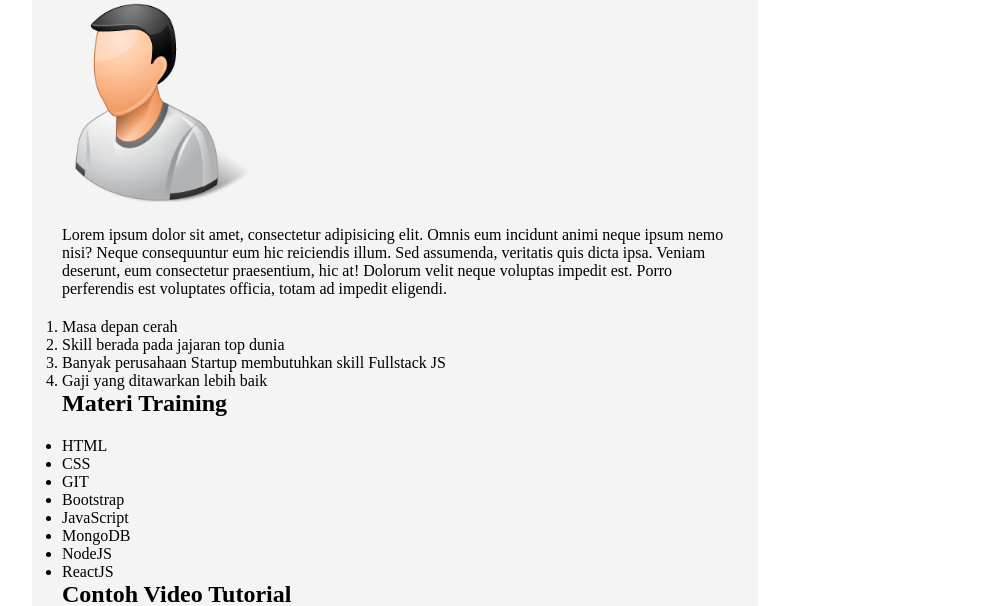
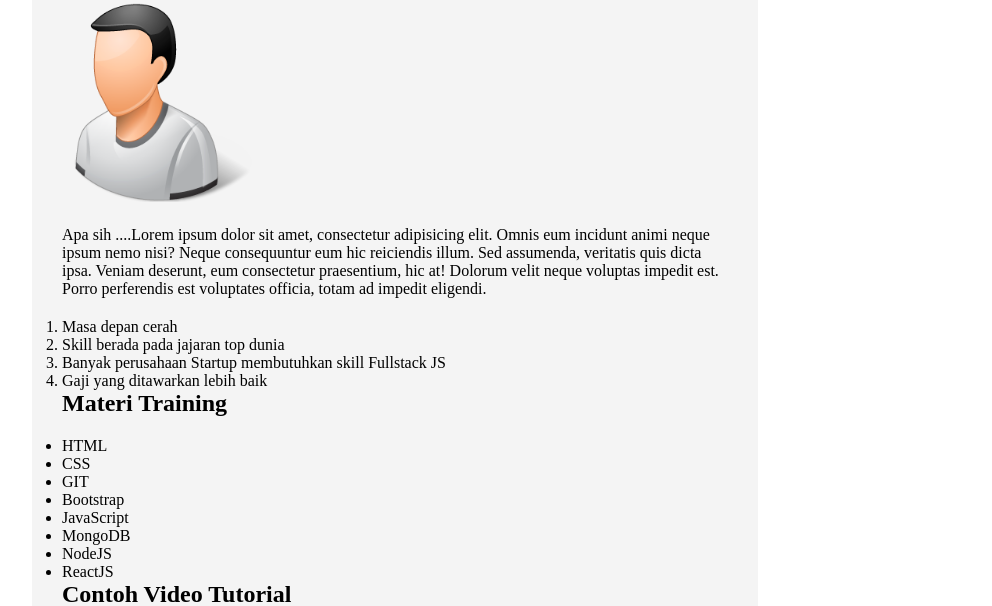
Before and after one commit to vanbumi/project-html-blog, a plain HTML site: page index.html in a window 1280 px wide. Shown: the part 1503-2109 px from the top of the page, without its empty margins (96-1088 px from the left). Drawn offline with Linux system fonts and the light colour scheme.

Commit message:
update dikit

```diff
--- a/index.html
+++ b/index.html
@@ -48,7 +48,7 @@
 				<img src="images/person.png" alt="img-person" width="30%">
 
 				<p class="main-text">
-					Lorem ipsum dolor sit amet, consectetur adipisicing elit. Omnis eum incidunt animi neque ipsum nemo nisi? Neque consequuntur eum hic reiciendis illum. Sed assumenda, veritatis quis dicta ipsa. Veniam deserunt, eum consectetur praesentium, hic at! Dolorum velit neque voluptas impedit est. Porro perferendis est voluptates officia, totam ad impedit eligendi.
+					Apa sih ....Lorem ipsum dolor sit amet, consectetur adipisicing elit. Omnis eum incidunt animi neque ipsum nemo nisi? Neque consequuntur eum hic reiciendis illum. Sed assumenda, veritatis quis dicta ipsa. Veniam deserunt, eum consectetur praesentium, hic at! Dolorum velit neque voluptas impedit est. Porro perferendis est voluptates officia, totam ad impedit eligendi.
 				</p>
 
 				<ol>
```
